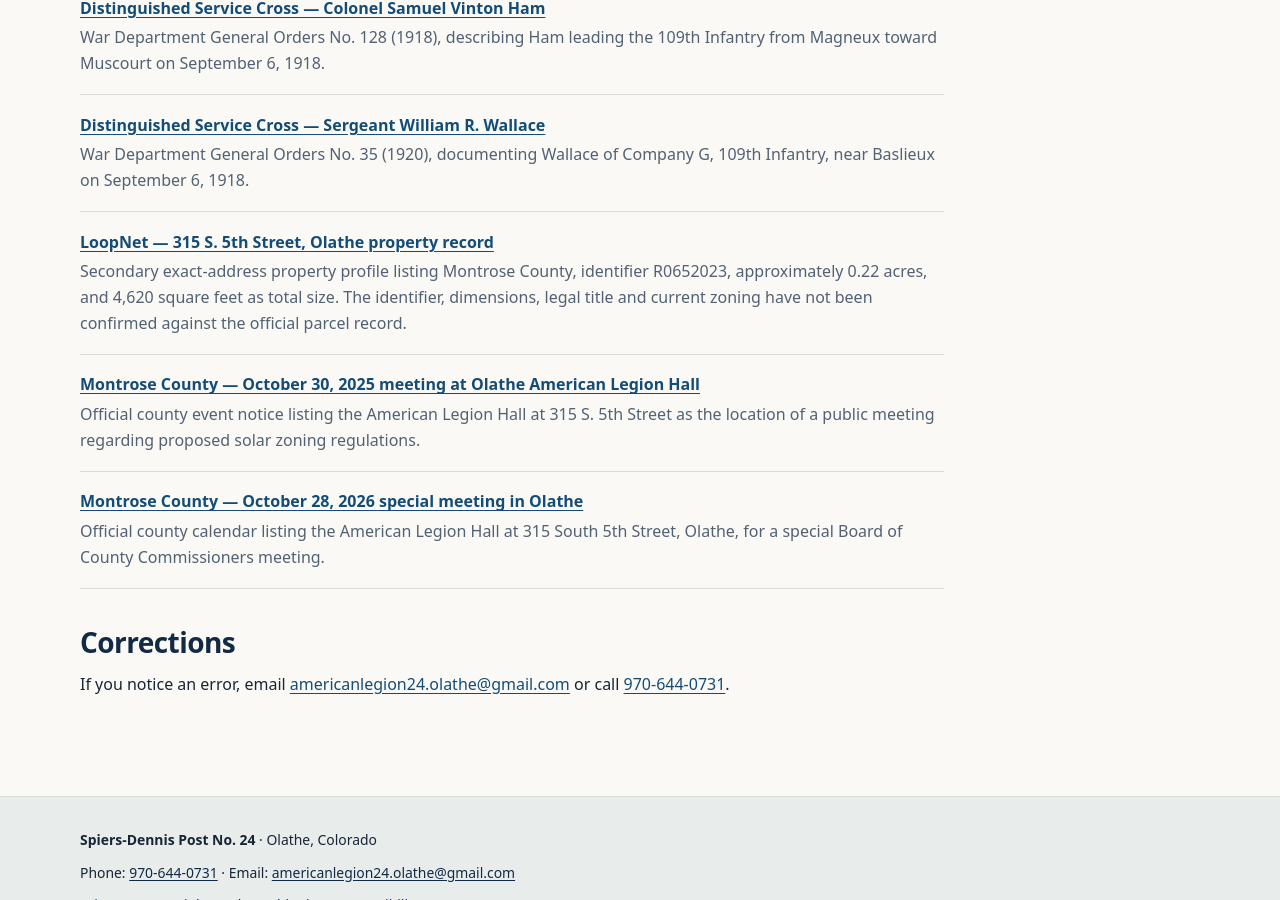
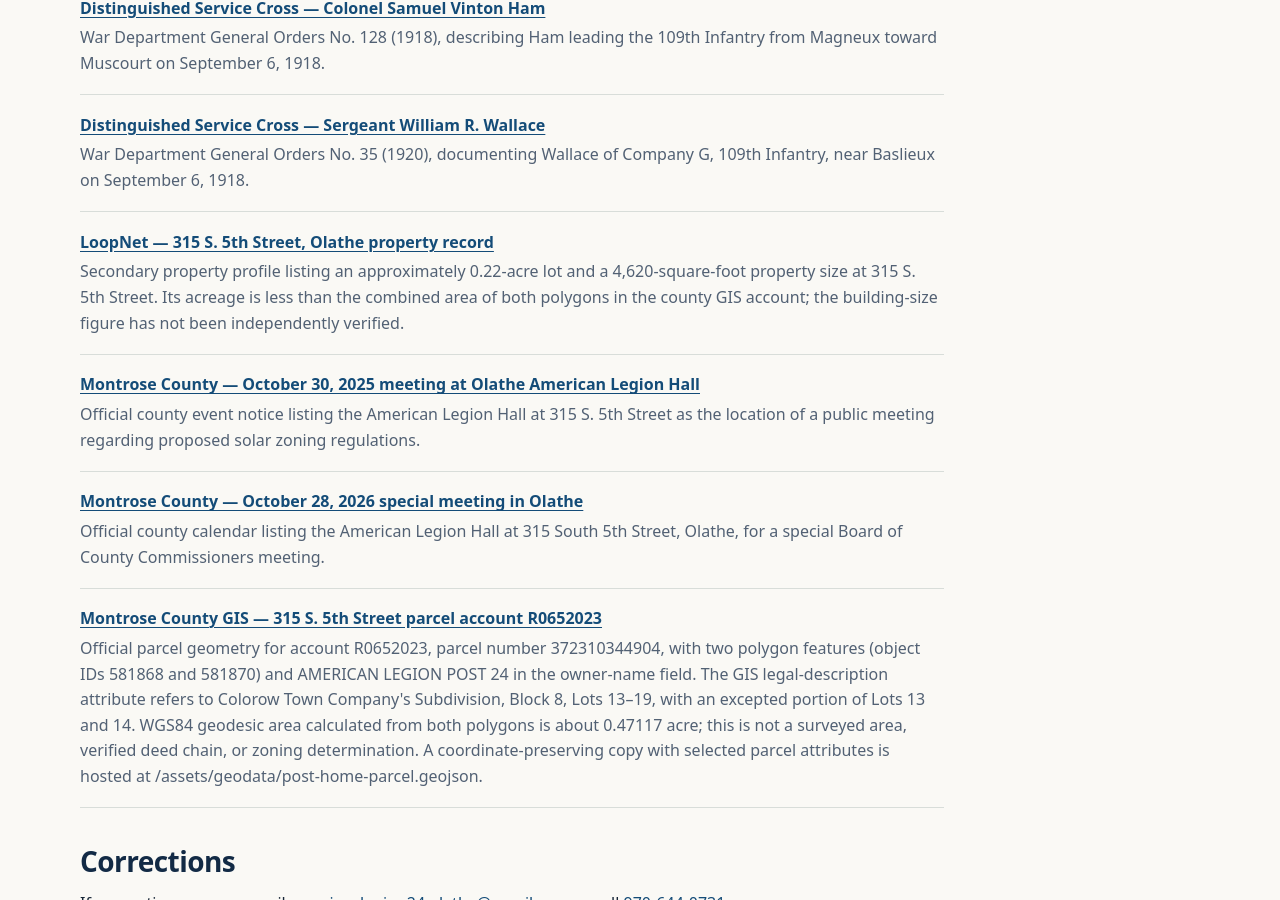
Before and after one commit to SPIERS-DENNIS-POST/spiers-dennis-post.github.io, a Jekyll site: the page built from sources/index.md, in a window 1280 px wide and 900 px high, scrolled down 4348 px. Built offline with Jekyll 4.4.1, drawn with Linux system fonts in a browser that asks for light colours.

Commit message:
Reference official GIS account and correct parcel acreage provenance

```diff
--- a/_data/sources.yml
+++ b/_data/sources.yml
@@ -133,7 +133,7 @@
 - id: olathe-hall-property-record
   title: LoopNet — 315 S. 5th Street, Olathe property record
   url: https://www.loopnet.com/property/315-s-5th-st-olathe-co-81425/08085-R0652023/
-  details: Secondary exact-address property profile listing Montrose County, identifier R0652023, approximately 0.22 acres, and 4,620 square feet as total size. The identifier, dimensions, legal title and current zoning have not been confirmed against the official parcel record.
+  details: Secondary property profile listing an approximately 0.22-acre lot and a 4,620-square-foot property size at 315 S. 5th Street. Its acreage is less than the combined area of both polygons in the county GIS account; the building-size figure has not been independently verified.
 - id: montrose-county-olathe-hall-2025
   title: Montrose County — October 30, 2025 meeting at Olathe American Legion Hall
   url: https://montrosecounty.net/Calendar.aspx?EID=1142
@@ -142,3 +142,7 @@
   title: Montrose County — October 28, 2026 special meeting in Olathe
   url: https://www.montrosecounty.net/Calendar.aspx?EID=1269
   details: Official county calendar listing the American Legion Hall at 315 South 5th Street, Olathe, for a special Board of County Commissioners meeting.
+- id: montrose-county-post24-parcel-gis
+  title: Montrose County GIS — 315 S. 5th Street parcel account R0652023
+  url: https://mcmap.montrosecounty.net/server/rest/services/MontroseCounty/FeatureServer/47
+  details: Official parcel geometry for account R0652023, parcel number 372310344904, with two polygon features (object IDs 581868 and 581870) and AMERICAN LEGION POST 24 in the owner-name field. The GIS legal-description attribute refers to Colorow Town Company's Subdivision, Block 8, Lots 13–19, with an excepted portion of Lots 13 and 14. WGS84 geodesic area calculated from both polygons is about 0.47117 acre; this is not a surveyed area, verified deed chain, or zoning determination. A coordinate-preserving copy with selected parcel attributes is hosted at /assets/geodata/post-home-parcel.geojson.
```
